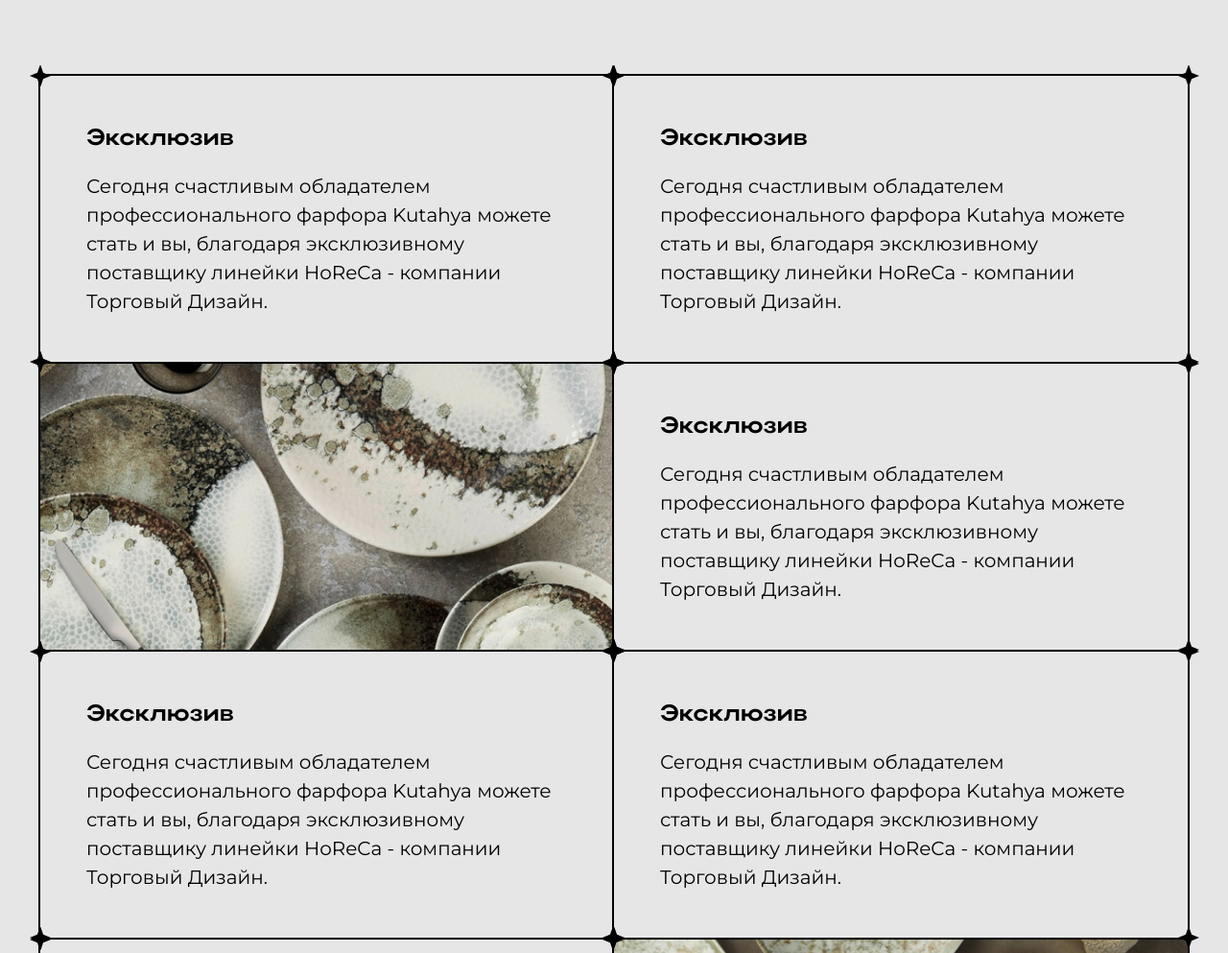
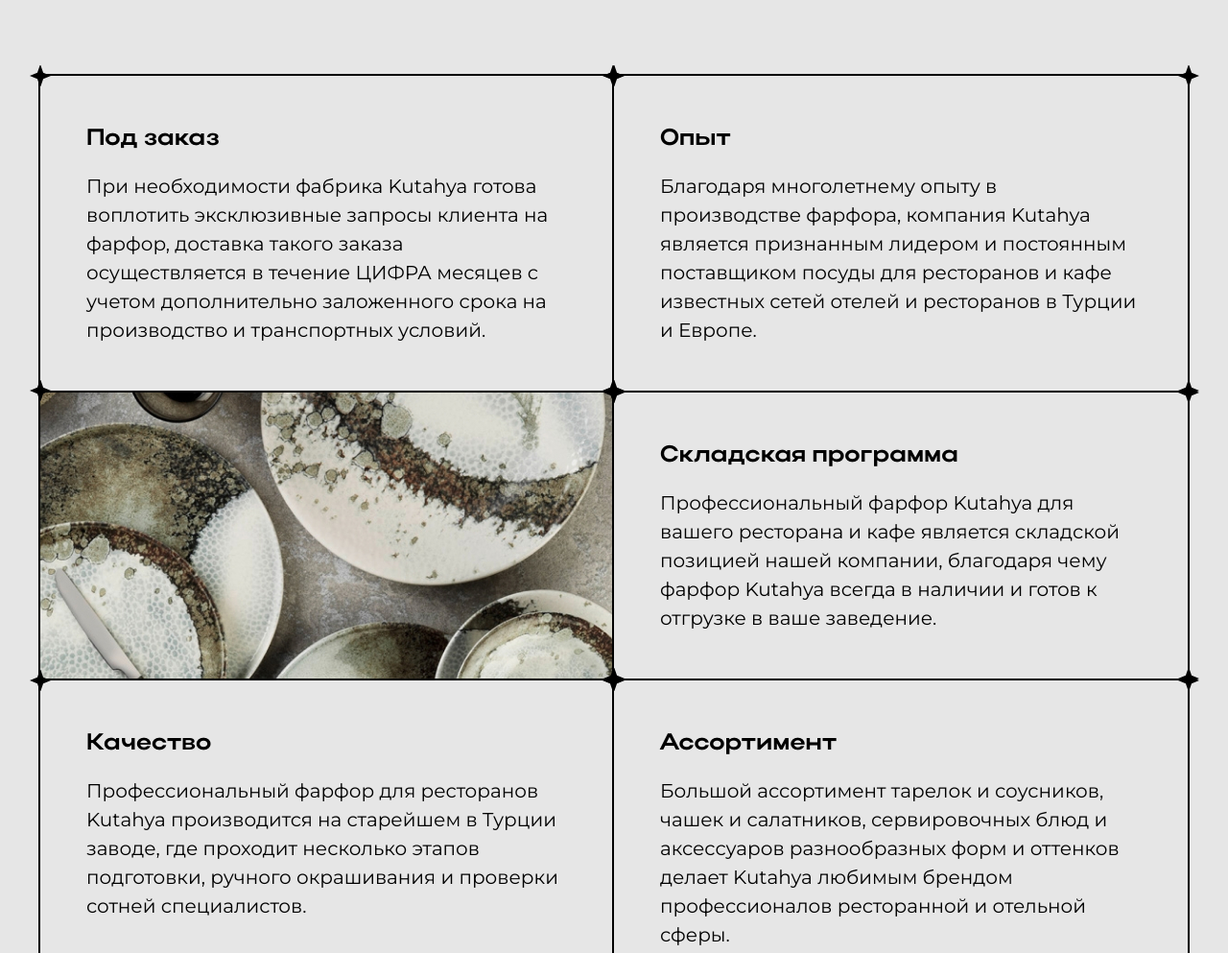
Before and after one commit to Hatewait/kutahya, a plain HTML site: page index.html in a window 1280 px wide. Shown: the part 3171-4164 px from the top of the page at 96% size. Drawn offline with Linux system fonts and the light colour scheme; files whose address does not match are found by name.

Commit message:
правки квиза

```diff
--- a/css/style.css
+++ b/css/style.css
@@ -517,7 +517,7 @@
   }
 }
 
-@media (max-width: 767px) {
+@media (max-width: 727px) {
   .bp-welcome {
     gap: 32px;
   }
@@ -565,7 +565,7 @@
   }
 }
 
-@media (max-width: 767px) {
+@media (max-width: 727px) {
   .bp-intro__slide img {
     border-radius: 40px;
     height: 192px;
@@ -1084,7 +1084,7 @@
   }
 }
 
-@media (max-width: 767px) {
+@media (max-width: 727px) {
   .bp-collections {
     padding: 32px 0 120px 0;
   }
@@ -1113,7 +1113,7 @@
   }
 
   .bp-decor-line {
-    height: 160px;
+    height: 200px;
   }
 }
 
@@ -1134,9 +1134,10 @@
   }
 }
 
-@media (max-width: 767px) {
+@media (max-width: 727px) {
   .bp-selection {
     padding: 32px 0 120px 0;
+    margin-top: -60px;
   }
 }
 
@@ -1356,7 +1357,7 @@
 }
 
 
-@media (max-width: 767px) {
+@media (max-width: 727px) {
   .bp-quiz__grid-elem:not(.bp-quiz__grid-elem_empty) {
     padding: 24px;
   }
@@ -1419,7 +1420,7 @@
 }
 
 
-@media (max-width: 767px) {
+@media (max-width: 727px) {
   .bp-consult-bottom__img-wrap {
     max-width: 100%;
     width: 100%;
--- a/index.html
+++ b/index.html
@@ -18,7 +18,6 @@
 </head>
 <body>
 <div class="brand-page">
-  <div class="content">
   <div class="wrapper">
     <section class="bp-welcome section-offset">
       <div class="bp-welcome__group">
@@ -42,7 +41,6 @@
       </div>
     </section>
   </div>
-
   <section class="bp-intro">
     <div class="wrapper">
       <div class="bp-intro__slider">
@@ -72,7 +70,6 @@
       </div>
     </div>
   </section>
-
   <section class="bp-history bg-decor">
     <div class="wrapper">
       <div class="bp-history__group sm-offset">
@@ -112,7 +109,6 @@
       </div>
     </div>
   </section>
-
   <div class="wrapper">
     <section class="bp-solution bp-action-block">
       <div class="bp-solution__countries">
@@ -140,7 +136,6 @@
       </div>
     </section>
   </div>
-
   <section class="bp-features bg-decor">
     <div class="wrapper">
       <div class="bp-features__top medium-offset">
@@ -152,16 +147,16 @@
       </div>
       <div class="bp-features__grid">
         <div class="bp-features__item decor-star">
-            <h4 class="headline-4">Эксклюзив</h4>
-            <p>Сегодня счастливым обладателем профессионального фарфора Kutahya можете стать и вы, благодаря эксклюзивному поставщику линейки HoReCa - компании Торговый Дизайн.</p>
+          <h4 class="headline-4">Под заказ</h4>
+          <p>При необходимости фабрика Kutahya готова воплотить эксклюзивные запросы клиента на фарфор, доставка такого заказа осуществляется в течение ЦИФРА месяцев с учетом дополнительно заложенного срока на производство и транспортных условий.</p>
           <img class="decor-star__pic decor-star__pic-1" src="./img/icons/end-star.svg" alt="">
           <img class="decor-star__pic decor-star__pic-2" src="./img/icons/end-star.svg" alt="">
           <img class="decor-star__pic decor-star__pic-3" src="./img/icons/end-star.svg" alt="">
           <img class="decor-star__pic decor-star__pic-4" src="./img/icons/end-star.svg" alt="">
         </div>
         <div class="bp-features__item decor-star">
-            <h4 class="headline-4">Эксклюзив</h4>
-            <p>Сегодня счастливым обладателем профессионального фарфора Kutahya можете стать и вы, благодаря эксклюзивному поставщику линейки HoReCa - компании Торговый Дизайн.</p>
+          <h4 class="headline-4">Опыт</h4>
+          <p>Благодаря многолетнему опыту в производстве фарфора, компания Kutahya является признанным лидером и постоянным поставщиком посуды для ресторанов и кафе известных сетей отелей и ресторанов в Турции и Европе.</p>
           <img class="decor-star__pic decor-star__pic-1" src="./img/icons/end-star.svg" alt="">
           <img class="decor-star__pic decor-star__pic-2" src="./img/icons/end-star.svg" alt="">
           <img class="decor-star__pic decor-star__pic-3" src="./img/icons/end-star.svg" alt="">
@@ -171,24 +166,24 @@
           <img src="./img/advantage1.jpg" alt="">
         </div>
         <div class="bp-features__item decor-star">
-            <h4 class="headline-4">Эксклюзив</h4>
-            <p>Сегодня счастливым обладателем профессионального фарфора Kutahya можете стать и вы, благодаря эксклюзивному поставщику линейки HoReCa - компании Торговый Дизайн.</p>
+          <h4 class="headline-4">Складская программа</h4>
+          <p>Профессиональный фарфор Kutahya для вашего ресторана и кафе является складской позицией нашей компании, благодаря чему фарфор Kutahya всегда в наличии и готов к отгрузке в ваше заведение.</p>
           <img class="decor-star__pic decor-star__pic-1" src="./img/icons/end-star.svg" alt="">
           <img class="decor-star__pic decor-star__pic-2" src="./img/icons/end-star.svg" alt="">
           <img class="decor-star__pic decor-star__pic-3" src="./img/icons/end-star.svg" alt="">
           <img class="decor-star__pic decor-star__pic-4" src="./img/icons/end-star.svg" alt="">
         </div>
         <div class="bp-features__item decor-star">
-            <h4 class="headline-4">Эксклюзив</h4>
-            <p>Сегодня счастливым обладателем профессионального фарфора Kutahya можете стать и вы, благодаря эксклюзивному поставщику линейки HoReCa - компании Торговый Дизайн.</p>
+          <h4 class="headline-4">Качество</h4>
+          <p>Профессиональный фарфор для ресторанов Kutahya производится на старейшем в Турции заводе, где проходит несколько этапов подготовки, ручного окрашивания и проверки сотней специалистов.</p>
           <img class="decor-star__pic decor-star__pic-1" src="./img/icons/end-star.svg" alt="">
           <img class="decor-star__pic decor-star__pic-2" src="./img/icons/end-star.svg" alt="">
           <img class="decor-star__pic decor-star__pic-3" src="./img/icons/end-star.svg" alt="">
           <img class="decor-star__pic decor-star__pic-4" src="./img/icons/end-star.svg" alt="">
         </div>
         <div class="bp-features__item decor-star">
-            <h4 class="headline-4">Эксклюзив</h4>
-            <p>Сегодня счастливым обладателем профессионального фарфора Kutahya можете стать и вы, благодаря эксклюзивному поставщику линейки HoReCa - компании Торговый Дизайн.</p>
+          <h4 class="headline-4">Ассортимент</h4>
+          <p>Большой ассортимент тарелок и соусников, чашек и салатников, сервировочных блюд и аксессуаров разнообразных форм и оттенков делает Kutahya любимым брендом профессионалов ресторанной и отельной сферы.</p>
           <img class="decor-star__pic decor-star__pic-1" src="./img/icons/end-star.svg" alt="">
           <img class="decor-star__pic decor-star__pic-2" src="./img/icons/end-star.svg" alt="">
           <img class="decor-star__pic decor-star__pic-3" src="./img/icons/end-star.svg" alt="">
@@ -208,7 +203,6 @@
       </div>
     </div>
   </section>
-
   <div class="wrapper">
     <section class="bp-consult bp-action-block">
       <div class="bp-consult__img-wrap">
@@ -224,7 +218,6 @@
       </div>
     </section>
   </div>
-
   <section class="bp-collections bg-decor">
     <div class="wrapper bp-collections__group">
       <div class="bp-collections__block">
@@ -276,7 +269,6 @@
 
               </div>
             </div>
-
           </div>
           <div class="tab-content">
             <div class="tab-pane tab-pane-show" data-id="0">
@@ -286,7 +278,7 @@
                   <div class="swiper-wrapper">
                     <!-- Slides -->
                     <div class="swiper-slide bp-collections__slide">
-                        <img src="img/test.jpg" alt="">
+                      <img src="./img/bone-slider/pic-1.png" alt="">
                     </div>
                     <div class="swiper-slide bp-collections__slide">
                       <img src="./img/bone-slider/pic-2.png" alt="">
@@ -613,7 +605,6 @@
 
     </div>
   </section>
-
   <div class="wrapper wrapper-p0">
     <section class="bp-action-block bp-action-block_unic">
       <div class="bp-action-block__descr">
@@ -628,7 +619,6 @@
     </section>
   </div>
   <section class="bp-decor-line"></section>
-
   <section class="bp-selection bg-decor">
     <div class="wrapper">
       <h2 class="headline-2 h2-offset">Подобрать линейку</h2>
@@ -1153,7 +1143,6 @@
     </div>
 
   </section>
-
   <div class="wrapper wrapper-p0">
     <section class="bp-consult-bottom bp-action-block">
       <div class="bp-consult-bottom__img-wrap">
@@ -1180,7 +1169,6 @@
   </div>
 
 </div>
-</div>
 
 <script type="text/javascript" src="./js/main.js"></script>
 <script type="text/javascript" src="./js/tabs.js"></script>
```
Lines whose indentation alone changed are shown as unchanged.
